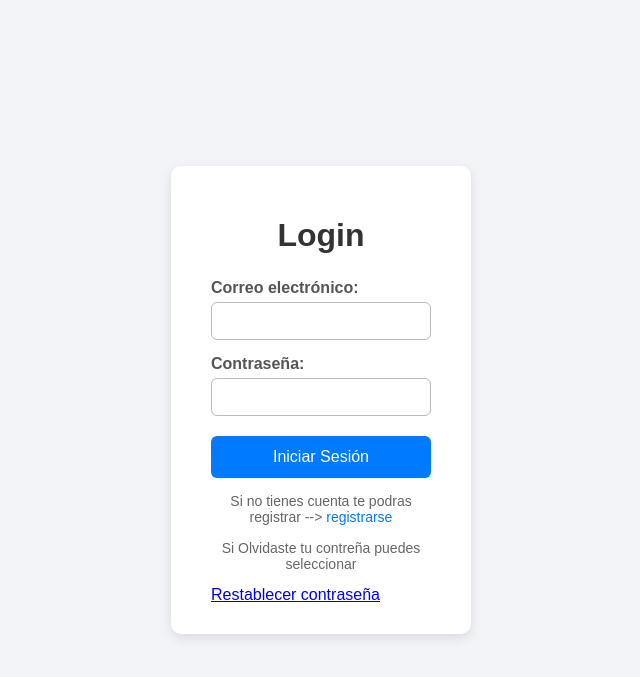
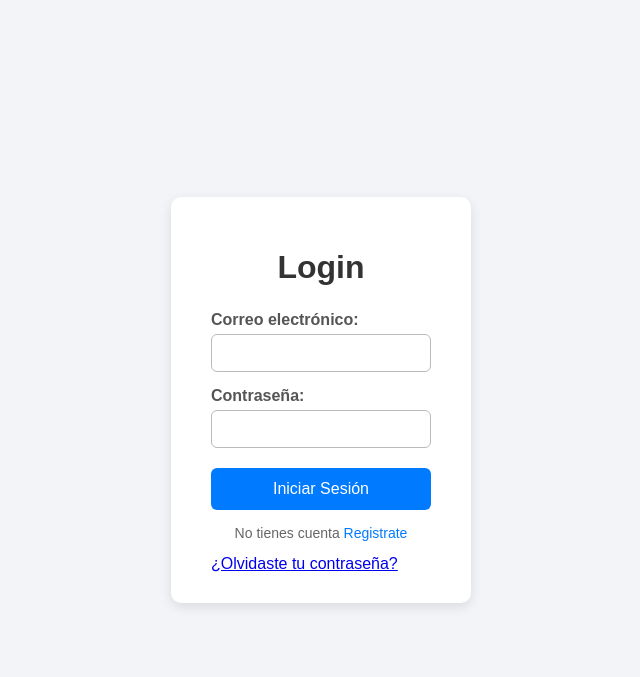
Before and after one commit to carlotee/eva1_EcoEnergy, a Django app: page /usuarios/login_empresa/ in a window 1280 px wide. Shown: the top 677 px of the page, without its empty margins (319-959 px from the left). Run offline with Django 5.2, Linux system fonts and the light colour scheme.

Commit message:
se actualiza login empresa

```diff
--- a/usuarios/templates/usuarios/login_empresa.html
+++ b/usuarios/templates/usuarios/login_empresa.html
@@ -114,8 +114,8 @@ p[style*="color: red;"] {
         <input type="password" name="password" required>
 
         <button type="submit">Iniciar Sesión</button>
-            <p>Si no tienes cuenta te podras registrar -->  <a href="{% url 'registro_empresa' %}">registrarse</a></p>
-            <p>Si Olvidaste tu contreña puedes seleccionar</p><a href="{% url 'contrasena' %}">Restablecer contraseña</a>
+            <p>No tienes cuenta <a href="{% url 'registro_empresa' %}">Registrate</a></p>
+            <a href="{% url 'contrasena' %}">¿Olvidaste tu contraseña?</a>
 
     </form>
 
```
